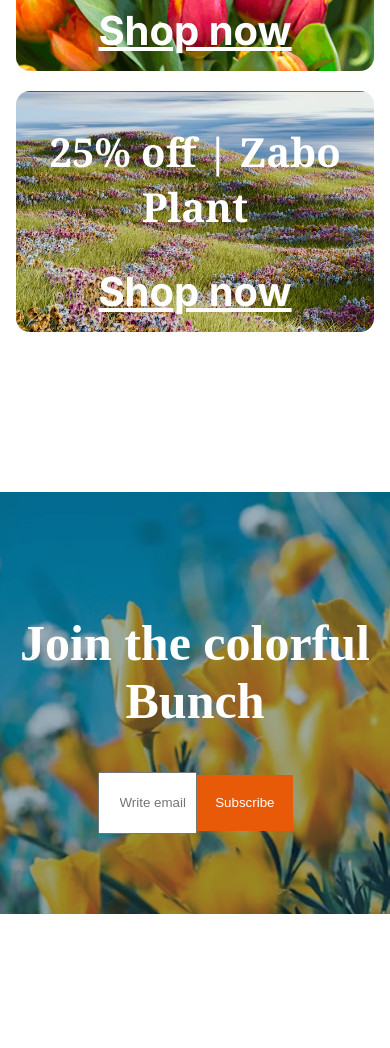
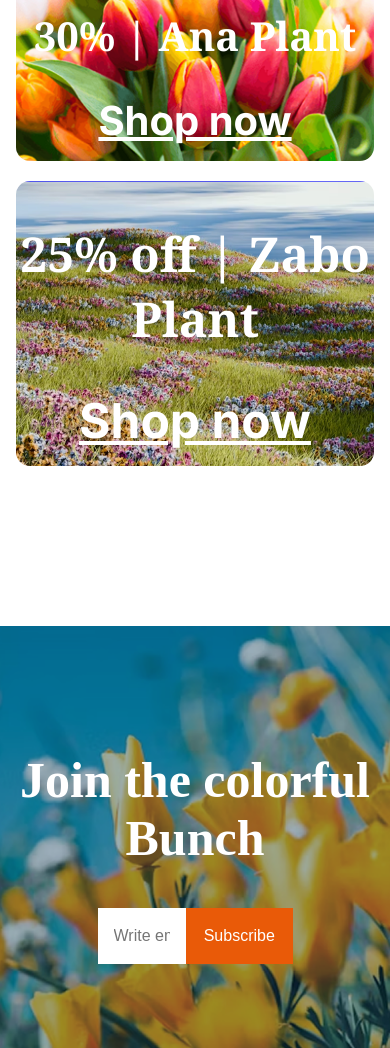
Before and after one commit to ahadul70/PH-A2, a plain HTML site: page index.html in a window 390 px wide. Shown: the part 3840-4888 px from the top of the page. Drawn offline with Linux system fonts and the light colour scheme.

Commit message:
almost done

```diff
--- a/style.css
+++ b/style.css
@@ -357,7 +357,7 @@ h1 {
 
 
   .top_left h1{
- font-size: 2rem;
+ font-size: 2.5rem;
 }
 .bodying{
 
@@ -368,9 +368,9 @@ h1 {
   font-size: 2rem;
 
 }
-.bodying2{
+.right h1{
   font-size: 3rem;
-    text-decoration: underline;
+
 }
 
 
@@ -420,6 +420,33 @@ h1 {
   height: 3.5rem;
   width: 9rem;
 }
+.newinput input,
+.newinput button {
+  height: 3.5rem;
+  font-size: 1rem;
+  border: none;
+  box-sizing: border-box;
+  margin: 0;
+  padding: 0 1rem;
+  line-height: 1;
+}
+
+@media (max-width: 578px) {
+
+  .main_box {
+      display: flex;
+    flex-direction: column;
+    margin: 0 1rem;
+    gap: 20px;
+    height: auto;
+  }
+.newinput input{
+  width: 60%;}
+
+}
+
+
+
 /*newsletter end*/
 
 
@@ -459,9 +486,33 @@ h1 {
   display: flex;
   width: 20%;
   margin-right: 20rem;
-  justify-content: flex-end; /* move content to the right */
+  justify-content: flex-end;
   align-items: flex-start;
   height: 30vh;
   gap:2rem;
 }
+
+
+
+
+
+@media (max-width: 578px) {
+
+  .footer {
+    display: flex;
+    flex-direction: column;
+    align-items: flex-start;
+
+    margin: 10rem;
+
+  }
+
+  .list {
+    grid-template-columns: 1fr; /* 1 column */
+    grid-template-rows: repeat(8, auto); /* 8 rows */
+    padding: 0 1rem; /* optional: reduce padding for mobile */
+  }
+
+}
+
 /*footer end*/
```
